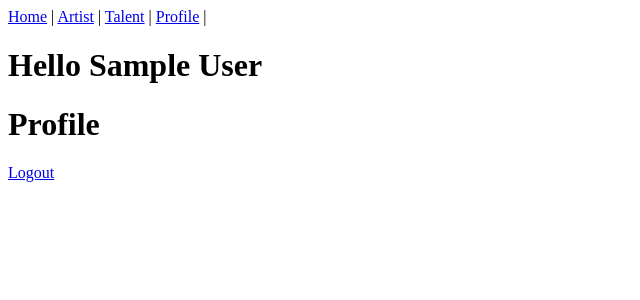
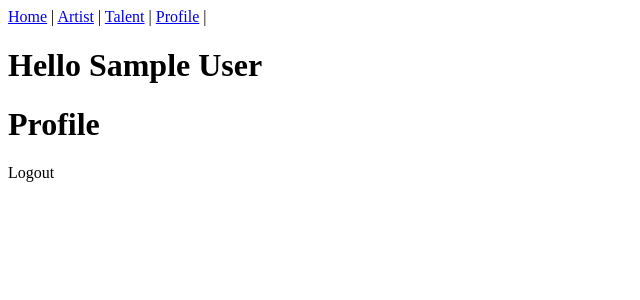
Before and after one commit to snolan-ethika/nuxt-stuff, a Nuxt app: page /clients/profile in a window 1280 px wide. Shown: the top 300 px of the page, without its empty margins (0-640 px from the left). Built offline with nearby package versions, Linux system fonts and the light colour scheme; sample sign-in values are in the browser's storage.

Commit message:
- updated link styling

```diff
--- a/pages/clients/login.vue
+++ b/pages/clients/login.vue
@@ -9,7 +9,7 @@ const setUser = () => {
 
 <template>
   <h1>Login</h1>
-  <a @click="setUser">set user</a>
+  <a style="cursor: pointer;" @click="setUser">set user</a>
 </template>
 
 <style scoped>
--- a/pages/clients/profile.vue
+++ b/pages/clients/profile.vue
@@ -26,7 +26,7 @@ await getUser()
 <template>
   <UserAuth :user="user">
     <h1>Profile</h1>
-    <a href="#" @click="logout">Logout</a>
+    <a style="cursor: pointer;" @click="logout">Logout</a>
   </UserAuth>
 </template>
 
```
